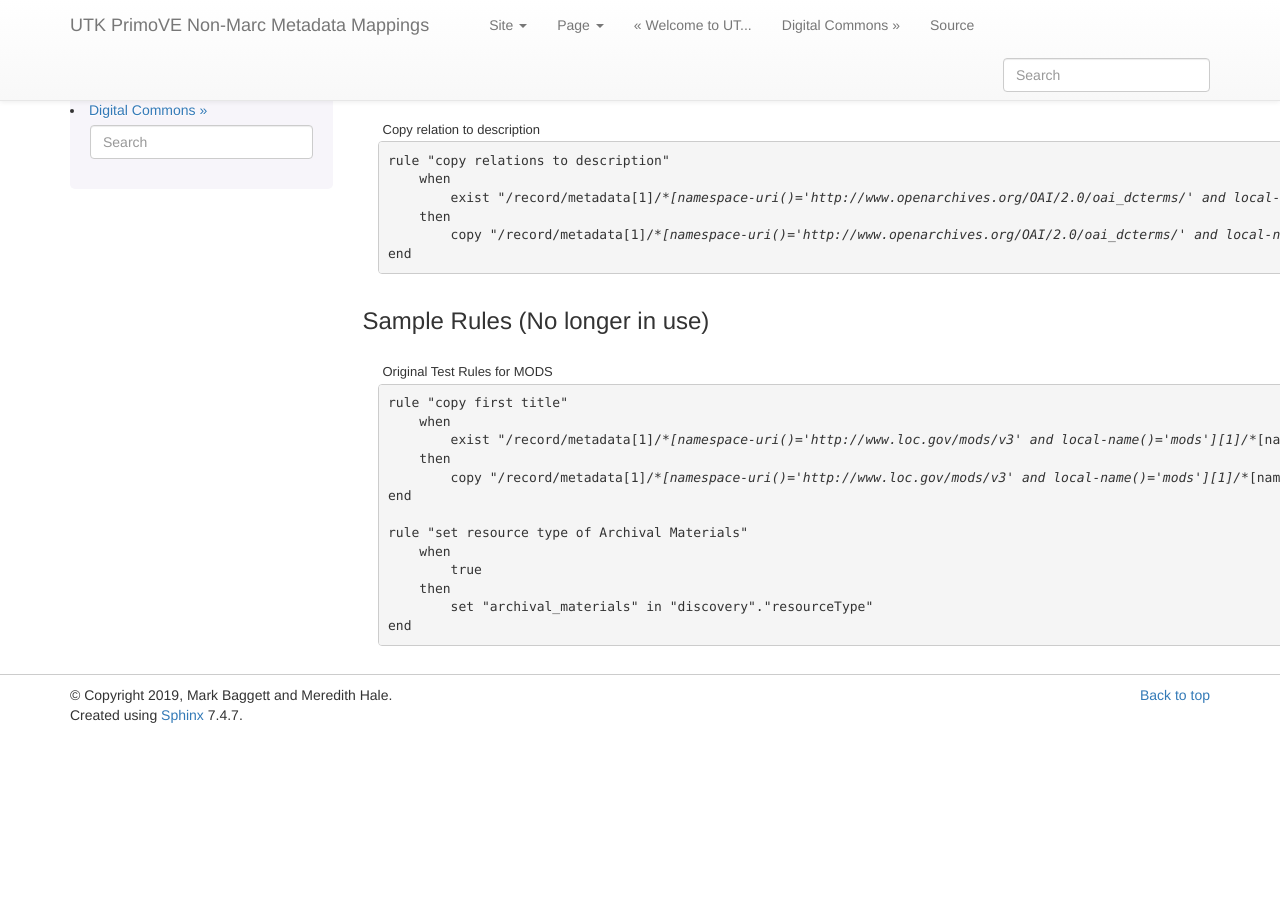
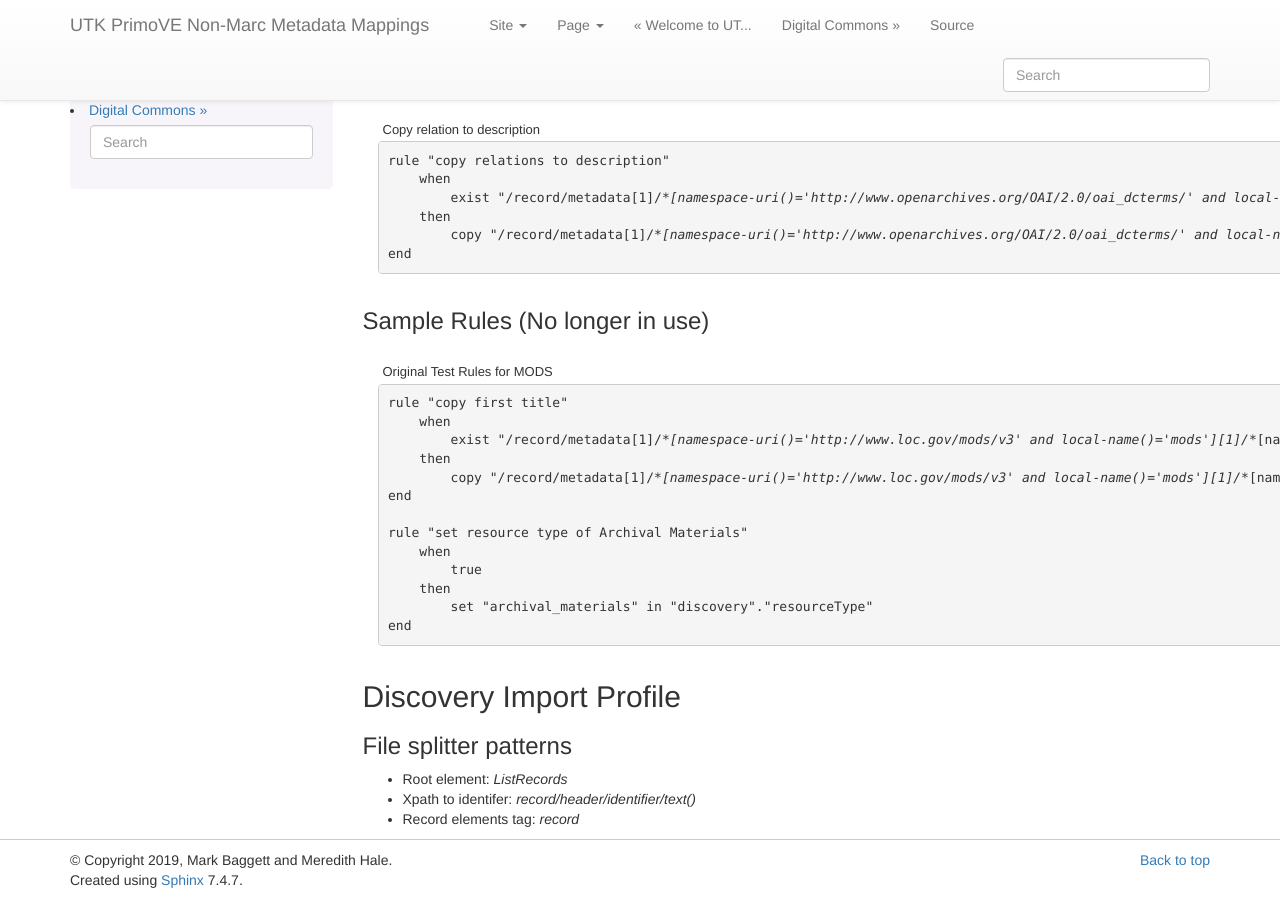
Before and after one commit to markpbaggett/primove_metadata, a Sphinx documentation site: the page built from docs/source/external_sources/archivesspace.rst, in a window 1280 px wide and 900 px high, scrolled down 5778 px. Built offline with Sphinx 7.4.7, drawn with Linux system fonts in a browser that asks for light colours; before the commit the page ends 6513 px from its top, so only the background shows below that.

Commit message:
Add import profile settings of consequence.

```diff
--- a/docs/source/external_sources/archivesspace.rst
+++ b/docs/source/external_sources/archivesspace.rst
@@ -355,3 +355,15 @@ Sample Rules (No longer in use)
         then
             set "archival_materials" in "discovery"."resourceType"
     end
+
+
+Discovery Import Profile
+========================
+
+----------------------
+File splitter patterns
+----------------------
+
+* Root element: `ListRecords`
+* Xpath to identifer: `record/header/identifier/text()`
+* Record elements tag: `record`
```
